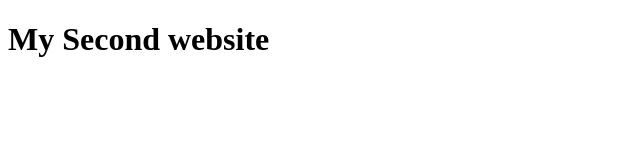
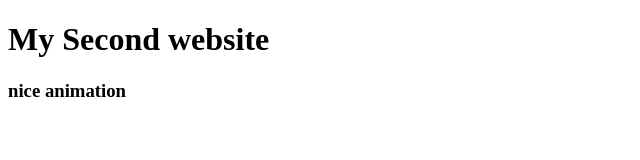
Before and after one commit to Fuad-1/my-second-website, a plain HTML site: page index.html in a window 1280 px wide. Shown: the whole page, without its empty margins (0-640 px from the left). Drawn offline with Linux system fonts and the light colour scheme.

Commit message:
more feature

```diff
--- a/index.html
+++ b/index.html
@@ -7,5 +7,6 @@
 </head>
 <body>
     <h1>My Second website</h1>
+    <h3>nice animation</h3>
 </body>
 </html>
```
